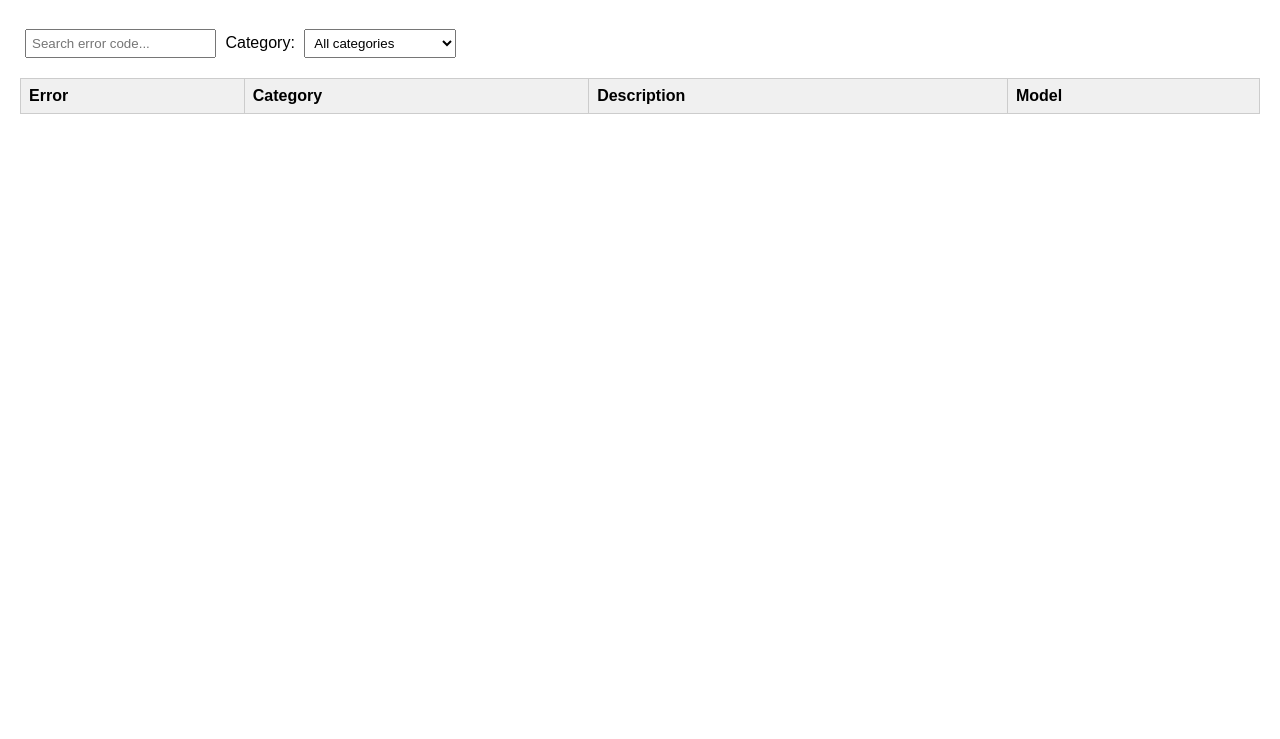
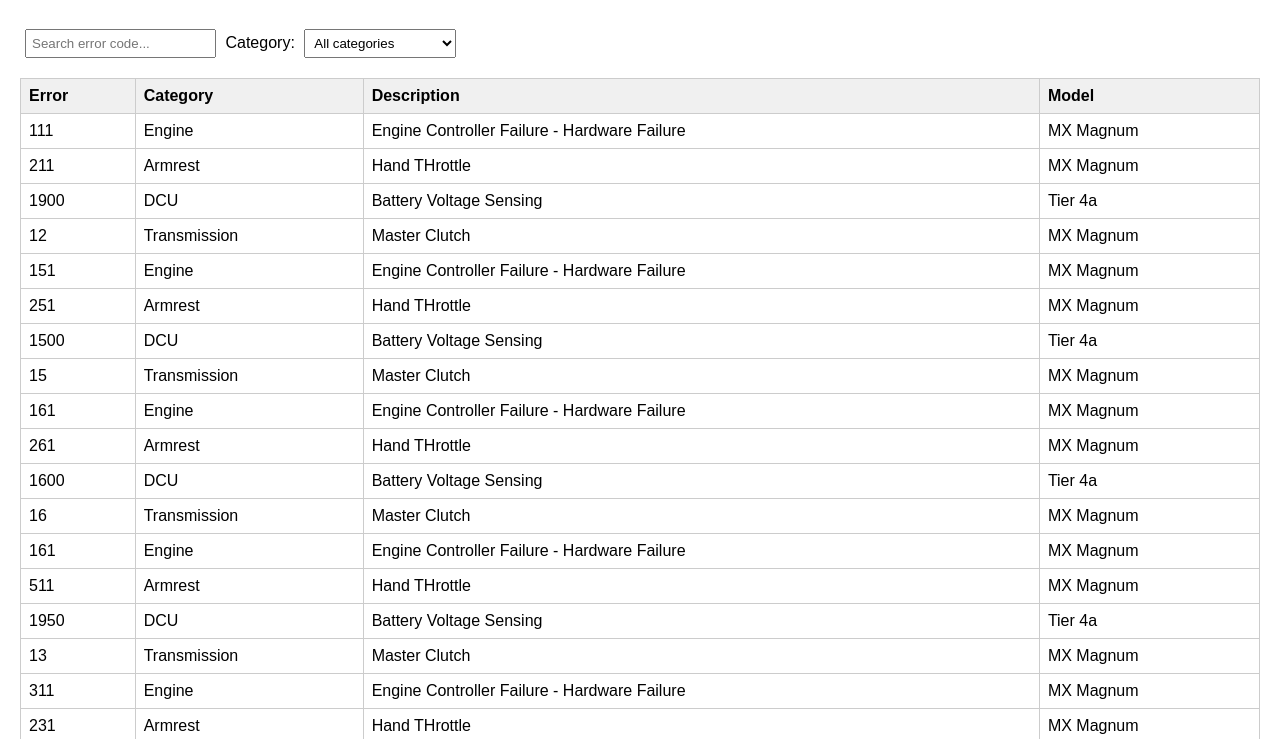
Before and after one commit to Ekenni/Error-Codes-Pages, a plain HTML site: page index.htm in a window 1280 px wide. Shown: the part 61-800 px from the top of the page. Drawn offline with Linux system fonts and the light colour scheme.

Commit message:
Add files via upload

```diff
--- a/index.htm
+++ b/index.htm
@@ -67,12 +67,15 @@
       <option>UCM</option>
     </select>
 
-    <table style="
+    <table
+      style="
         -webkit-user-select: none;
         -moz-user-select: none;
         -ms-user-select: none;
         user-select: none;
-         id="errorTable">
+      "
+      id="errorTable"
+    >
       <thead>
         <tr>
           <th>Error</th>
```
